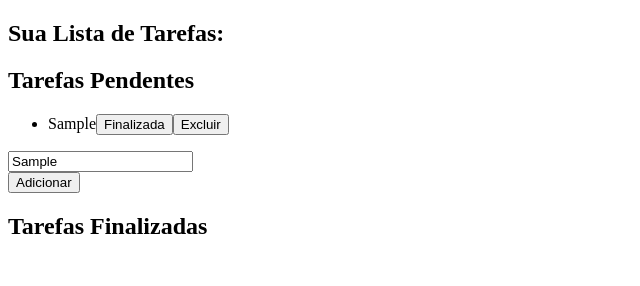
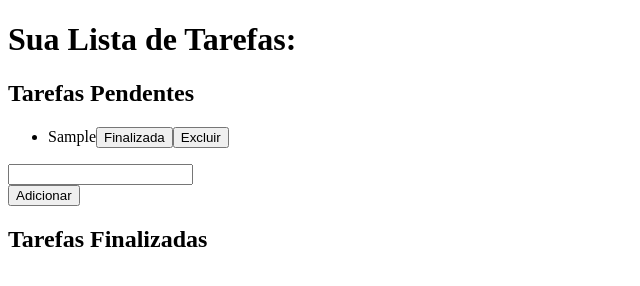
Before and after one commit to spricigom/Lista-Tarefas, a plain HTML site: page index.html in a window 1280 px wide. Both pictures are taken after typing "Sample" into the empty fields and a click on the button "Adicionar". Shown: the whole page, without its empty margins (0-640 px from the left). Drawn offline with Linux system fonts and the light colour scheme.

Commit message:
finalizado

```diff
--- a/index.html
+++ b/index.html
@@ -9,7 +9,7 @@
     </style>
 </head>
 <body>
-<section>
+<div class="container">
     <h1>Sua Lista de Tarefas:</h1>
      <h2>Tarefas Pendentes</h2>
     <ul id="tarefas">
@@ -20,8 +20,7 @@
     <br>
     <h2>Tarefas Finalizadas</h2>
         <ul id="finalizadas">
-        </ul>
-
+</div>
     <script type="text/javascript" src="tarefas.js"></script>
 </body>
 </html>
--- a/tarefas.js
+++ b/tarefas.js
@@ -16,6 +16,8 @@ function addItens (){
         selecionar.appendChild(btnfinalizar); //o que foi adicionado vai ter o botao finalizar
         selecionar.appendChild(btnexcluir); // o que foi adicionado vai ter o botao exluir
         document.getElementById("tarefas").appendChild(selecionar);
+
+        adicionar.value = "";
     }
 }
 function finaTarefa(tarefas){
```
